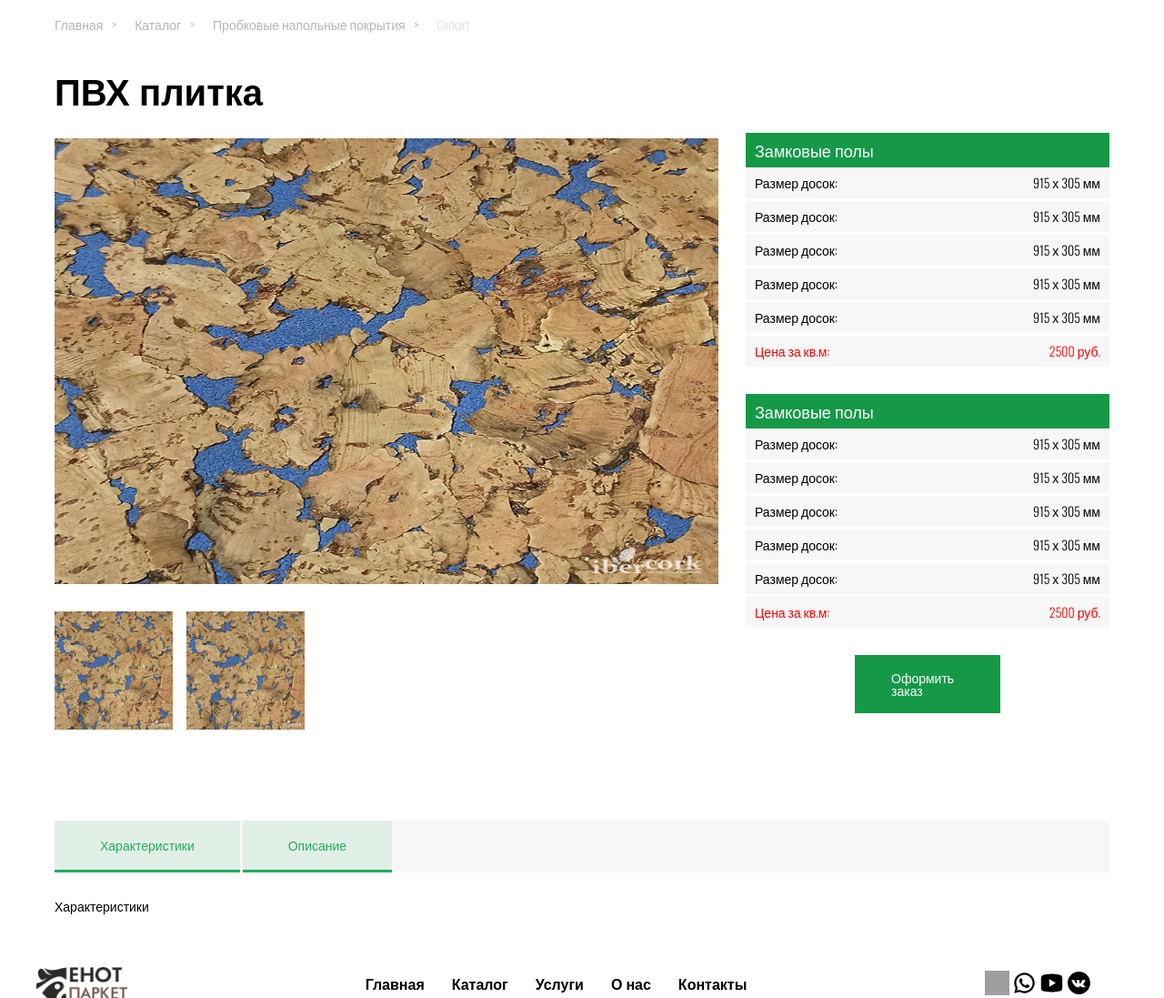
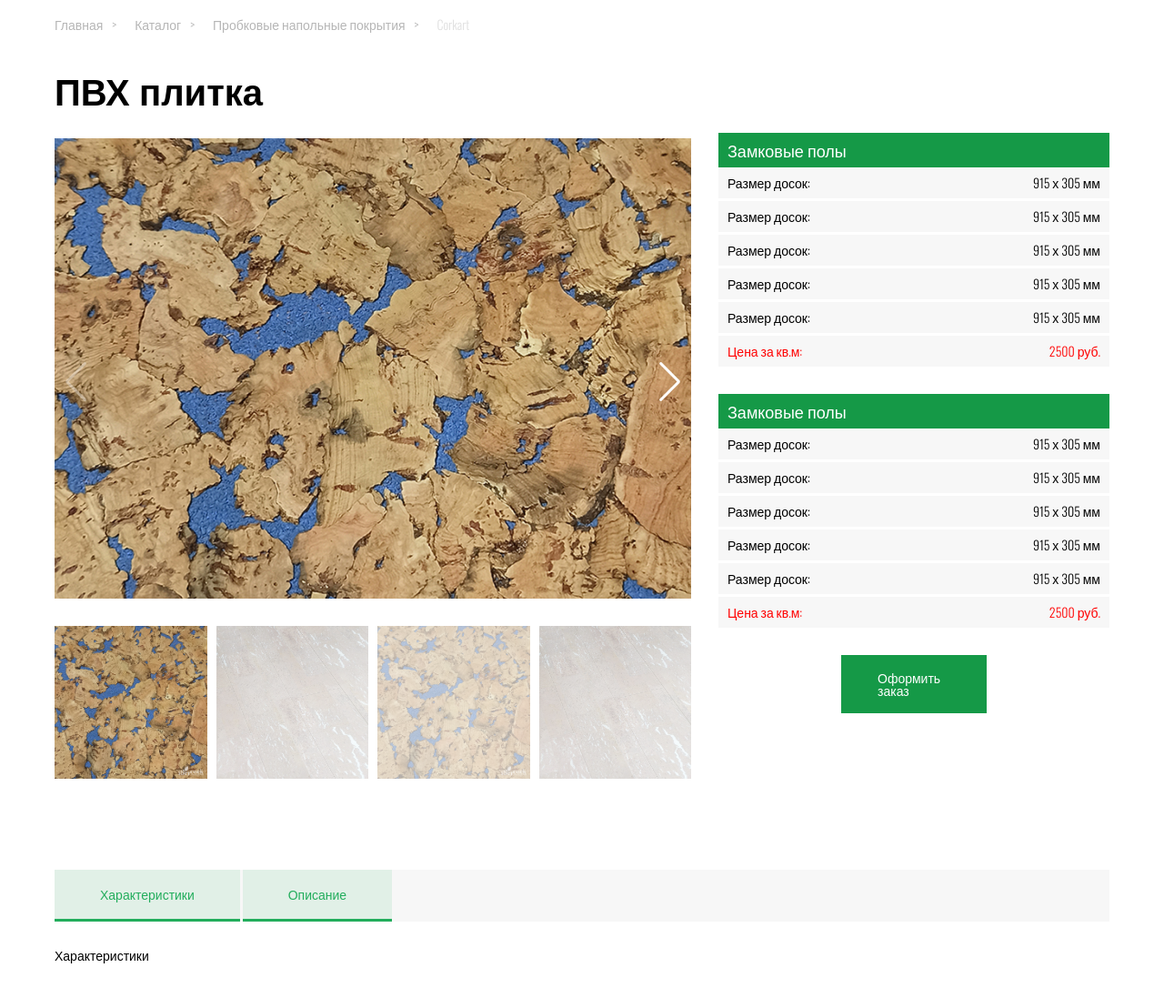
Before and after one commit to Mozefoka/Enot, a PHP site: page /pages/commodity.html in a window 1280 px wide. Shown: the part 80-1177 px from the top of the page at 91% size. Run offline with PHP 8.4, Linux system fonts and the light colour scheme; grey boxes are pictures that could not be loaded.

Commit message:
Slider created

```diff
--- a/css/commodity/commodity.css
+++ b/css/commodity/commodity.css
@@ -21,7 +21,7 @@
   }
 }
 .commodity__content-item-images {
-  max-width: 800px;
+  max-width: 700px;
   width: 100%;
 }
 @media (max-width: 969px) {
@@ -33,9 +33,8 @@
   margin-bottom: 30px;
 }
 .commodity__content-img img {
-  max-width: 730px;
   width: 100%;
-  height: 490px;
+  height: 506px;
 }
 @media (max-width: 500px) {
   .commodity__content-img img {
@@ -51,18 +50,13 @@
     gap: 40px;
   }
 }
-.commodity__media-img {
-  max-width: 130px;
-}
 @media (max-width: 969px) {
   .commodity__media-img {
     max-width: 330px;
   }
 }
 .commodity__content-item-info {
-  max-width: 400px;
   width: 100%;
-  padding-top: 53px;
 }
 @media (max-width: 969px) {
   .commodity__content-item-info {
--- a/css/commodity/commodity.scss
+++ b/css/commodity/commodity.scss
@@ -23,7 +23,7 @@
     }
 
     &__content-item-images {
-        max-width: 800px;
+        max-width: 700px;
         width: 100%;
 
         @media (max-width: 969px) {
@@ -35,9 +35,8 @@
         margin-bottom: 30px;
 
         img {
-            max-width: 730px;
             width: 100%;
-            height: 490px;
+            height: 506px;
 
             @media (max-width: 500px) {
                 height: 300px;
@@ -55,7 +54,6 @@
     }
 
     &__media-img {
-        max-width: 130px;
 
         @media (max-width: 969px) {
             max-width: 330px;
@@ -63,9 +61,7 @@
     }
 
     &__content-item-info {
-        max-width: 400px;
         width: 100%;
-        padding-top: 53px;
 
 
         @media (max-width: 969px) {
--- a/css/style.css
+++ b/css/style.css
@@ -23,6 +23,69 @@ input[type=checkbox] {
 
 input[type=range] {
   accent-color: #159947;
+}
+
+.swiper {
+  width: 100%;
+  height: 100%;
+}
+
+.swiper-slide {
+  text-align: center;
+  font-size: 18px;
+  background: #fff;
+  display: flex;
+  justify-content: center;
+  align-items: center;
+}
+
+.swiper-slide img {
+  display: block;
+  width: 100%;
+  height: 100%;
+  -o-object-fit: cover;
+     object-fit: cover;
+}
+
+.swiper {
+  width: 100%;
+  height: 300px;
+  margin-left: auto;
+  margin-right: auto;
+}
+
+.swiper-slide {
+  background-size: cover;
+  background-position: center;
+}
+
+.mySwiper2 {
+  height: 80%;
+  width: 100%;
+}
+
+.mySwiper {
+  height: 20%;
+  box-sizing: border-box;
+  padding: 10px 0;
+}
+
+.mySwiper .swiper-slide {
+  width: 25%;
+  height: 100%;
+  opacity: 0.4;
+}
+
+.mySwiper .swiper-slide-thumb-active {
+  opacity: 1;
+}
+
+.swiper-slide img {
+  display: block;
+  width: 100%;
+  height: 100%;
+  -o-object-fit: cover;
+     object-fit: cover;
 }
 
 .breadcrumbs {
--- a/css/style.scss
+++ b/css/style.scss
@@ -24,6 +24,67 @@ input[type="checkbox"] {
 input[type="range"] {
     accent-color: #159947;
 }
+
+.swiper {
+    width: 100%;
+    height: 100%;
+  }
+
+  .swiper-slide {
+    text-align: center;
+    font-size: 18px;
+    background: #fff;
+    display: flex;
+    justify-content: center;
+    align-items: center;
+  }
+
+  .swiper-slide img {
+    display: block;
+    width: 100%;
+    height: 100%;
+    object-fit: cover;
+  }
+
+  .swiper {
+    width: 100%;
+    height: 300px;
+    margin-left: auto;
+    margin-right: auto;
+  }
+
+  .swiper-slide {
+    background-size: cover;
+    background-position: center;
+  }
+
+  .mySwiper2 {
+    height: 80%;
+    width: 100%;
+  }
+
+  .mySwiper {
+    height: 20%;
+    box-sizing: border-box;
+    padding: 10px 0;
+  }
+
+  .mySwiper .swiper-slide {
+    width: 25%;
+    height: 100%;
+    opacity: 0.4;
+  }
+
+  .mySwiper .swiper-slide-thumb-active {
+    opacity: 1;
+  }
+
+  .swiper-slide img {
+    display: block;
+    width: 100%;
+    height: 100%;
+    object-fit: cover;
+  }
 
 .breadcrumbs {
     display: flex;
--- a/pages/commodity.html
+++ b/pages/commodity.html
@@ -7,11 +7,12 @@
     <link rel="stylesheet" href="../css/style.css">
     <link rel="stylesheet" href="../css/reset.css">
     <link rel="stylesheet" href="../css/commodity/commodity.css">
+    <link rel="stylesheet" href="https://cdn.jsdelivr.net/npm/swiper@11/swiper-bundle.min.css"/>
     <link rel="preconnect" href="https://fonts.googleapis.com">
     <link rel="preconnect" href="https://fonts.gstatic.com" crossorigin>
     <link href="https://fonts.googleapis.com/css2?family=Manrope:wght@200..800&family=Oswald:wght@200..700&display=swap"
         rel="stylesheet">
-    <title>Каталог</title>
+    <title>Товар</title>
 </head>
 
 <body>
@@ -64,12 +65,64 @@
                     <div class="commodity__content-item-images">
                         <h1 class="commodity__title">ПВХ плитка</h1>
 
-                        <div class="commodity__content-img"><img src="../images/33417846.jpg" alt="commodity"></div>
 
-                        <div class="commodity__media">
-                            <div class="commodity__media-img"><img src="../images/33417846.jpg" alt="commodity"></div>
-                            <div class="commodity__media-img"><img src="../images/33417846.jpg" alt="commodity"></div>
-                        </div>
+                        <div style="--swiper-navigation-color: #fff; --swiper-pagination-color: #fff" class="swiper mySwiper2">
+                            <div class="swiper-wrapper">
+                              <div class="swiper-slide commodity__content-img">
+                                <img src="../images/33417846.jpg" alt="commodity">
+                              </div>
+
+                              <div class="swiper-slide commodity__content-img">
+                                <img src="../images/photo_2023-11-30_17-.jpg" alt="commodity">
+                              </div>
+
+                              <div class="swiper-slide commodity__content-img">
+                                <img src="../images/33417846.jpg" alt="commodity">
+                              </div>
+
+                              <div class="swiper-slide commodity__content-img">
+                                <img src="../images/photo_2023-11-30_17-.jpg" alt="commodity">
+                              </div>
+                              <div class="swiper-slide commodity__content-img">
+                                <img src="../images/33417846.jpg" alt="commodity">
+                              </div>
+
+                              <div class="swiper-slide commodity__content-img">
+                                <img src="../images/photo_2023-11-30_17-.jpg" alt="commodity">
+                              </div>
+                            </div>
+
+                            <div class="swiper-button-next"></div>
+                            <div class="swiper-button-prev"></div>
+                          </div>
+
+                          <div thumbsSlider="" class="swiper mySwiper">
+                            <div class="swiper-wrapper">
+                              <div class="swiper-slide commodity__media-img">
+                                <img src="../images/33417846.jpg" alt="commodity">
+                              </div>
+
+                              <div class="swiper-slide commodity__media-img">
+                                <img src="../images/photo_2023-11-30_17-.jpg" alt="commodity">
+                              </div>
+
+                              <div class="swiper-slide commodity__media-img">
+                                <img src="../images/33417846.jpg" alt="commodity">
+                              </div>
+
+                              <div class="swiper-slide commodity__media-img">
+                                <img src="../images/photo_2023-11-30_17-.jpg" alt="commodity">
+                              </div>
+
+                              <div class="swiper-slide commodity__media-img">
+                                <img src="../images/33417846.jpg" alt="commodity">
+                              </div>
+
+                              <div class="swiper-slide commodity__media-img">
+                                <img src="../images/photo_2023-11-30_17-.jpg" alt="commodity">
+                              </div>
+                            </div>
+                          </div>
                     </div>
 
                     <div class="commodity__content-item-info">
@@ -214,6 +267,26 @@
     </footer>
 
     <script src="../script.js"></script>
+    <script src="https://cdn.jsdelivr.net/npm/swiper@11/swiper-bundle.min.js"></script>
+    <script>
+        const swiper = new Swiper(".mySwiper", {
+          spaceBetween: 10,
+          slidesPerView: 4,
+          freeMode: true,
+          watchSlidesProgress: true,
+        });
+
+        const swiper2 = new Swiper(".mySwiper2", {
+          spaceBetween: 10,
+          navigation: {
+            nextEl: ".swiper-button-next",
+            prevEl: ".swiper-button-prev",
+          },
+          thumbs: {
+            swiper: swiper,
+          },
+        });
+      </script>
 </body>
 
 </html>
```
Also changed, not shown: other parts of css/style.css (+33 -14 lines), other parts of css/style.scss (+38 -14 lines), index.html (+26 -35 lines), script.js (+7 -14 lines), icons/plus.png (added), 2 other files.
